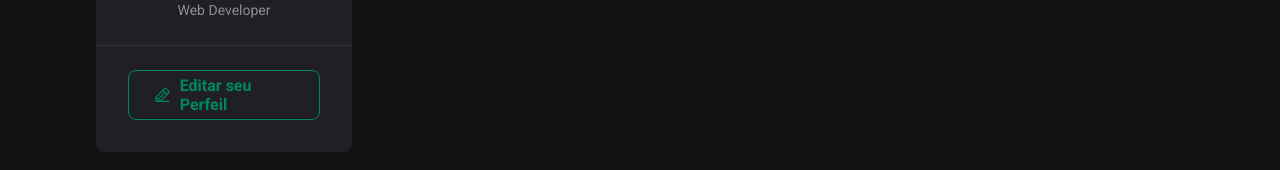
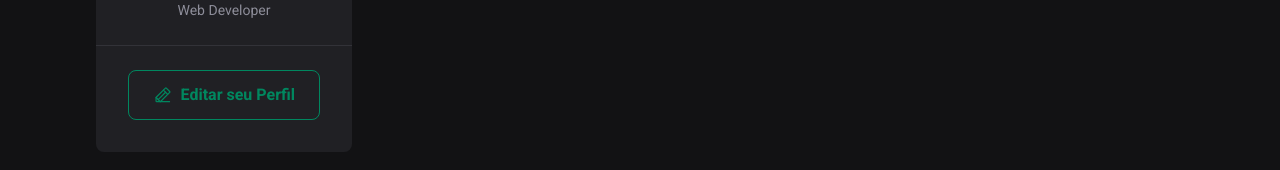
Before and after one commit to Diogopbr/ignite-react, a React (Vite) app in the folder modulo-2/: page / in a window 1280 px wide. Shown: the part 247-417 px from the top of the page. Built offline with nearby package versions, Linux system fonts and the light colour scheme.

Commit message:
adição do nowrap em global.css

```diff
--- a/modulo-2/src/App.jsx
+++ b/modulo-2/src/App.jsx
@@ -6,7 +6,7 @@ import styles from './App.module.css';
 import './global.css'
 import { Sidebar } from './components/sidebar';
 
-export function App() {
+export default function App() {
   return (
    <div>
     <Header />
@@ -27,5 +27,3 @@ export function App() {
   </div>
   )
 }
-
-export default App
--- a/modulo-2/src/components/Sidebar.jsx
+++ b/modulo-2/src/components/Sidebar.jsx
@@ -19,7 +19,7 @@ export function Sidebar () {
             <footer>
                 <a href="#">
                     <PencilLine size={20} />
-                    Editar seu Perfeil
+                    Editar seu Perfil
                 </a>
             </footer>
         </aside>
--- a/modulo-2/src/components/Sidebar.module.css
+++ b/modulo-2/src/components/Sidebar.module.css
@@ -59,6 +59,7 @@
     display: flex;
     align-items: center;
     justify-content: center;
+    white-space: nowrap;
 
     gap: 0.5rem;
 
--- a/modulo-2/src/global.css
+++ b/modulo-2/src/global.css
@@ -9,7 +9,6 @@
     --gray-900: #121214;
 
     --green-500: #00875f
-
 }
 
 * {
```
